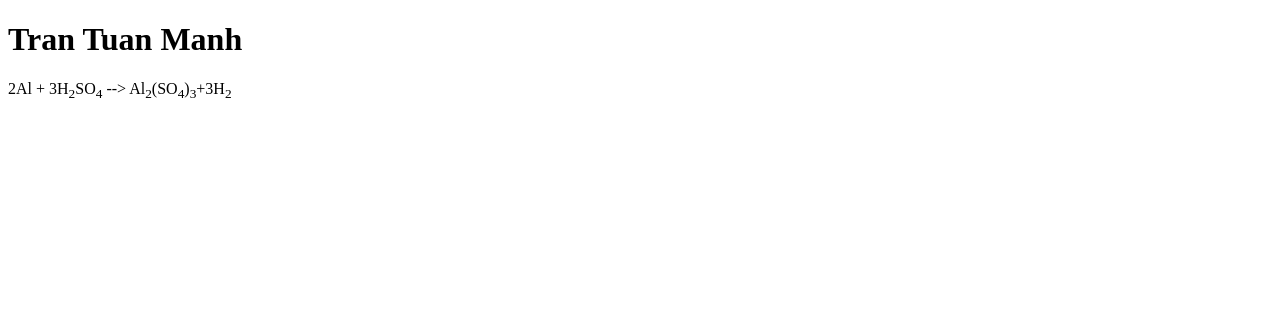
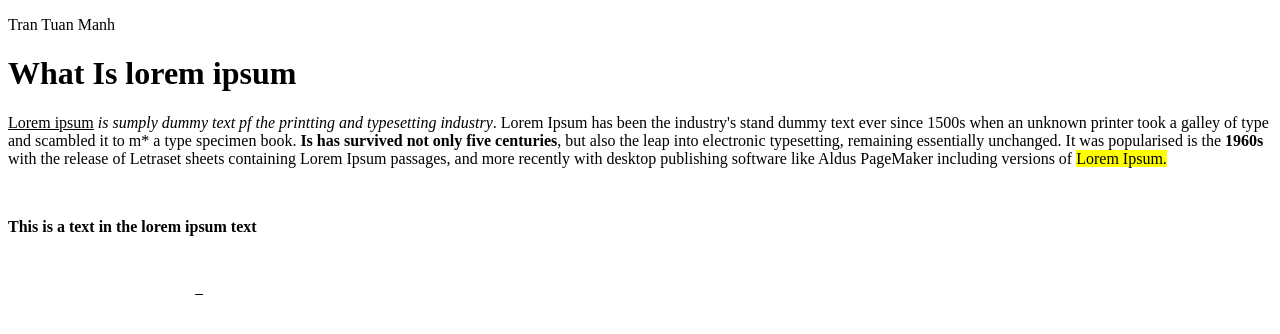
Before and after one commit to kokossVN/codesandbox-firstweb, a website: page index.html in a window 1280 px wide. Drawn offline with Linux system fonts and the light colour scheme.

Commit message:
Still working

```diff
--- a/index.html
+++ b/index.html
@@ -4,12 +4,38 @@
 <meta charset="utf-8">
 </head>
 <body>
-	<h1>
+	<p>
 		Tran Tuan Manh
-	</h1>
+	</p>
+
+	<h1>What Is lorem ipsum</h1>
 	<p>
-	2Al + 3H<sub>2</sub>SO<sub>4</sub>
-	--> Al<sub>2</sub>(SO<sub>4</sub>)<sub>3</sub>+3H<sub>2</sub>
+	<u>Lorem ipsum</u> <i>is sumply dummy text pf the
+	printting and typesetting industry</i>.
+	Lorem Ipsum has been the industry's stand
+	dummy text ever since 1500s when an unknown
+	printer took a galley of type and scambled
+	it to m* a type specimen book. <strong>Is has
+	survived not only five centuries</strong>, but also
+	the leap into electronic typesetting,
+	remaining essentially unchanged.
+	It was popularised is the <strong>1960s</strong>
+	with the release of Letraset sheets containing Lorem Ipsum
+	passages, and more recently with desktop
+	publishing software like Aldus PageMaker
+	including versions of <mark>Lorem Ipsum.</mark>
 	</p>
+	<br><p>
+	<strong>
+	This is a text in the lorem ipsum text
+	</strong>
+	</p>
+	<pre>
+		<strong>
+			<i><u>
+
+			</u></i>
+		</strong>
+	</pre>
 </body>
 </html>
```
